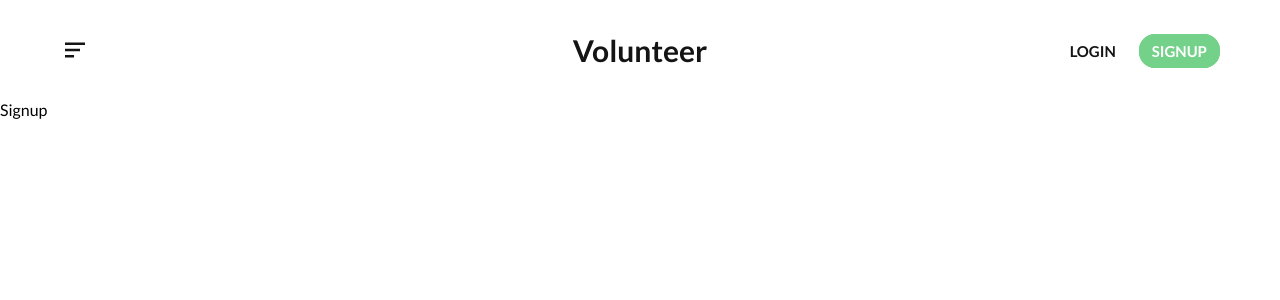
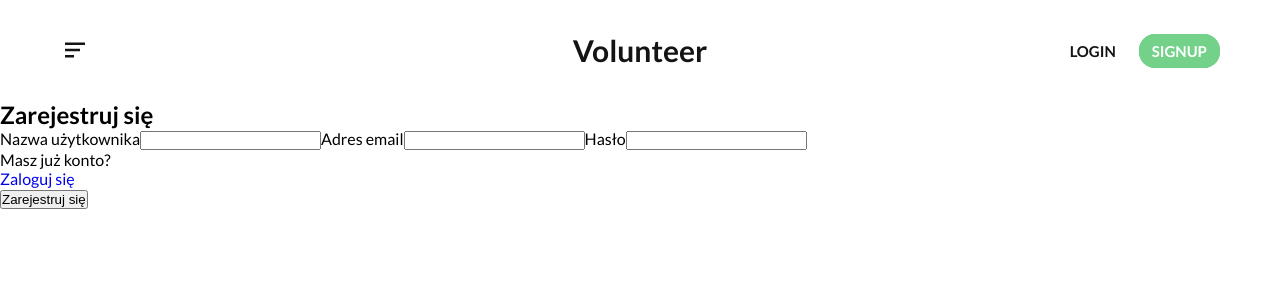
Before and after one commit to JanSzczepan/volunteer, a React (Create React App) app in the folder frontend/: page /signup in a window 1280 px wide. Shown: the top 300 px of the page. Built offline with nearby package versions, Linux system fonts and the light colour scheme.

Commit message:
Frontend authentication functionality

```diff
--- a/frontend/src/api/index.js
+++ b/frontend/src/api/index.js
@@ -4,3 +4,6 @@ const API = axios.create({ baseURL: 'http://localhost:5000' })
 
 export const fetchUpcomingEvents = () => API.get('/events/upcoming')
 export const fetchAllEvents = () => API.get('/events/all')
+
+export const login = (formData) => API.post('/user/login', formData)
+export const signup = (formData) => API.post('/user/signup', formData)
--- a/frontend/src/pages/Login/Login.js
+++ b/frontend/src/pages/Login/Login.js
@@ -1,6 +1,50 @@
+import { useState } from 'react'
+import { Link, useNavigate } from 'react-router-dom'
+import { useDispatch, useSelector } from 'react-redux'
+
+import { logIn } from '../../redux/auth'
+import styles from './Login.module.scss'
+
 const Login = () => {
+
+   const [login, setLogin] = useState('')
+   const [password, setPassword] = useState('')
+
+   const dispatch = useDispatch()
+   const { isLoading, error } = useSelector(store => store.auth)
+
+   const navigate = useNavigate()
+
+   const handleOnSubmit = (e) => {
+      e.preventDefault()
+
+      const formData = { login, password }
+
+      dispatch(logIn({ formData, navigate }))
+   }
+
+   // if (isLoading) return
+
    return (
-      <div>Login</div>
+      <section>
+         <form onSubmit={(e) => handleOnSubmit(e)}>
+            <h2>Zaloguj się</h2>
+            <label htmlFor="name">Nazwa użytkownika lub email</label>
+            <input onChange={(e) => setLogin(e.target.value)} id="name" type="text"/>
+            <label htmlFor="password">Hasło</label>
+            <input onChange={(e) => setPassword(e.target.value)} id="password" type="password"/>
+            <div>
+               <p>Nie masz konta?</p>
+               <Link to='/signup'>Zarejestruj się</Link>
+            </div>
+            {error && (
+               <div>
+                  <p>{error}</p>
+               </div>
+            )}
+            <button type='submit'>Zaloguj się</button>
+         </form>
+      </section>
    )
 }
 
--- a/frontend/src/pages/Signup/Signup.js
+++ b/frontend/src/pages/Signup/Signup.js
@@ -1,6 +1,53 @@
+import { useState } from 'react'
+import { Link, useNavigate } from 'react-router-dom'
+import { useDispatch, useSelector } from 'react-redux'
+
+import { signUp } from '../../redux/auth'
+import styles from './Signup.module.scss'
+
 const Signup = () => {
+
+   const [name, setName] = useState('')
+   const [email, setEmail] = useState('')
+   const [password, setPassword] = useState('')
+
+   const dispatch = useDispatch()
+   const { isLoading, error } = useSelector(store => store.auth)
+
+   const navigate = useNavigate()
+
+   const handleOnSubmit = (e) => {
+      e.preventDefault()
+
+      const formData = { name, email, password }
+
+      dispatch(signUp({ formData, navigate }))
+   }
+
+   // if (isLoading) return
+
    return (
-      <div>Signup</div>
+      <section>
+         <form onSubmit={(e) => handleOnSubmit(e)}>
+            <h2>Zarejestruj się</h2>
+            <label htmlFor="name">Nazwa użytkownika</label>
+            <input onChange={(e) => setName(e.target.value)} id="name" type="text"/>
+            <label htmlFor="email">Adres email</label>
+            <input onChange={(e) => setEmail(e.target.value)} id="email" type="text"/>
+            <label htmlFor="password">Hasło</label>
+            <input onChange={(e) => setPassword(e.target.value)} id="password" type="password"/>
+            <div>
+               <p>Masz już konto?</p>
+               <Link to='/login'>Zaloguj się</Link>
+            </div>
+            {error && (
+               <div>
+                  <p>{error}</p>
+               </div>
+            )}
+            <button type='submit'>Zarejestruj się</button>
+         </form>
+      </section>
    )
 }
 
--- /dev/null
+++ b/frontend/src/redux/auth.js
@@ -0,0 +1,79 @@
+import { createAsyncThunk, createSlice  } from '@reduxjs/toolkit'
+
+import * as api from '../api/index'
+
+const initialState = {
+   user: null,
+   isLoading: false,
+   error: null
+}
+
+export const logIn = createAsyncThunk(
+   'auth/logIn',
+   async (dataObj, thunkAPI) => {
+      try {
+         const { data } = await api.login(dataObj.formData)
+
+         dataObj.navigate('/events')
+         return data
+      } catch (error) {
+         throw thunkAPI.rejectWithValue(error.response.data)
+      }
+   }
+)
+
+export const signUp = createAsyncThunk(
+   'auth/signUp',
+   async (dataObj, thunkAPI) => {
+      try {
+         const { data } = await api.signup(dataObj.formData)
+
+         dataObj.navigate('/events')
+         return data
+      } catch (error) {
+         throw thunkAPI.rejectWithValue(error.response.data)
+      }
+   }
+)
+
+export const authSlice = createSlice({
+   name: 'auth',
+   initialState,
+   reducers: {
+
+   },
+   extraReducers: {
+      [logIn.pending]: (state) => {
+         state.isLoading = true
+         state.error = null
+      },
+      [logIn.fulfilled]: (state, action) => {
+         window.localStorage.setItem('profile', JSON.stringify(action.payload))
+
+         state.auth = action.paylaod
+         state.isLoading = false
+      },
+      [logIn.rejected]: (state, action) => {
+         console.log(action)
+         state.error = action.payload.err
+         state.isLoading = false
+      },
+      [signUp.pending]: (state) => {
+         state.isLoading = true
+         state.error = null
+      },
+      [signUp.fulfilled]: (state, action) => {
+         window.localStorage.setItem('profile', JSON.stringify(action.payload))
+
+         state.auth = action.paylaod
+         state.isLoading = false
+      },
+      [signUp.rejected]: (state, action) => {
+         console.log(action)
+         state.error = action.payload.err
+         state.isLoading = false
+      }
+   }
+})
+
+export default authSlice.reducer
--- a/frontend/src/redux/store.js
+++ b/frontend/src/redux/store.js
@@ -1,9 +1,11 @@
 import { configureStore } from '@reduxjs/toolkit'
 
 import eventsReducer from './events'
+import authReducer from './auth'
 
 export default configureStore({
    reducer: {
-      events: eventsReducer
+      events: eventsReducer,
+      auth: authReducer
    }
 })
```
Also changed, not shown: frontend/src/pages/Login/Login.css (deleted), frontend/src/pages/Login/Login.module.scss (added), frontend/src/pages/Signup/Signup.css (deleted), frontend/src/pages/Signup/Signup.module.scss (added).
